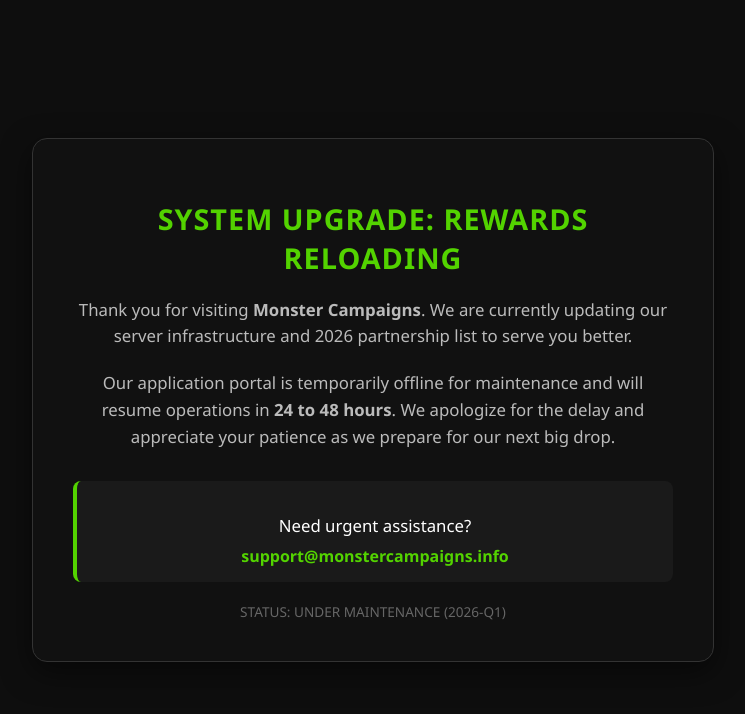
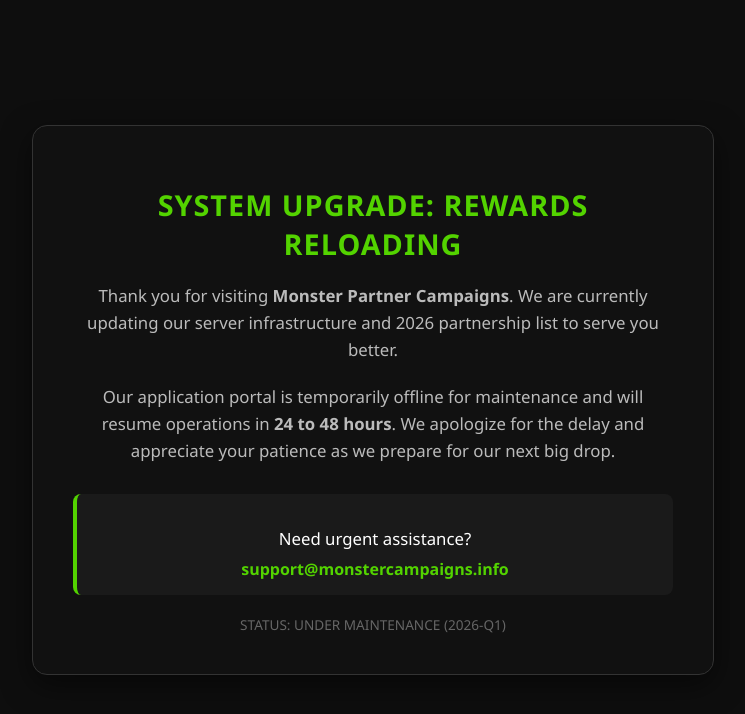
Before and after one commit to Billstone821/monster-energy-app, a Python web app: template templates/maintenance.html in a window 1280 px wide. Shown: the top 714 px of the page, without its empty margins (267-1012 px from the left). Run offline with Jinja, Linux system fonts and the light colour scheme; the template is opened without the code that fills it, so the values that code supplies are empty.

Commit message:
update template

```diff
--- a/templates/maintenance.html
+++ b/templates/maintenance.html
@@ -18,7 +18,7 @@
 <body>
     <div class="container">
         <h1>System Upgrade: Rewards Reloading</h1>
-        <p>Thank you for visiting <strong>Monster Campaigns</strong>. We are currently updating our server infrastructure and 2026 partnership list to serve you better.</p>
+        <p>Thank you for visiting <strong>Monster Partner Campaigns</strong>. We are currently updating our server infrastructure and 2026 partnership list to serve you better.</p>
         <p>Our application portal is temporarily offline for maintenance and will resume operations in <strong>24 to 48 hours</strong>. We apologize for the delay and appreciate your patience as we prepare for our next big drop.</p>
 
         <div class="contact-box">
```
